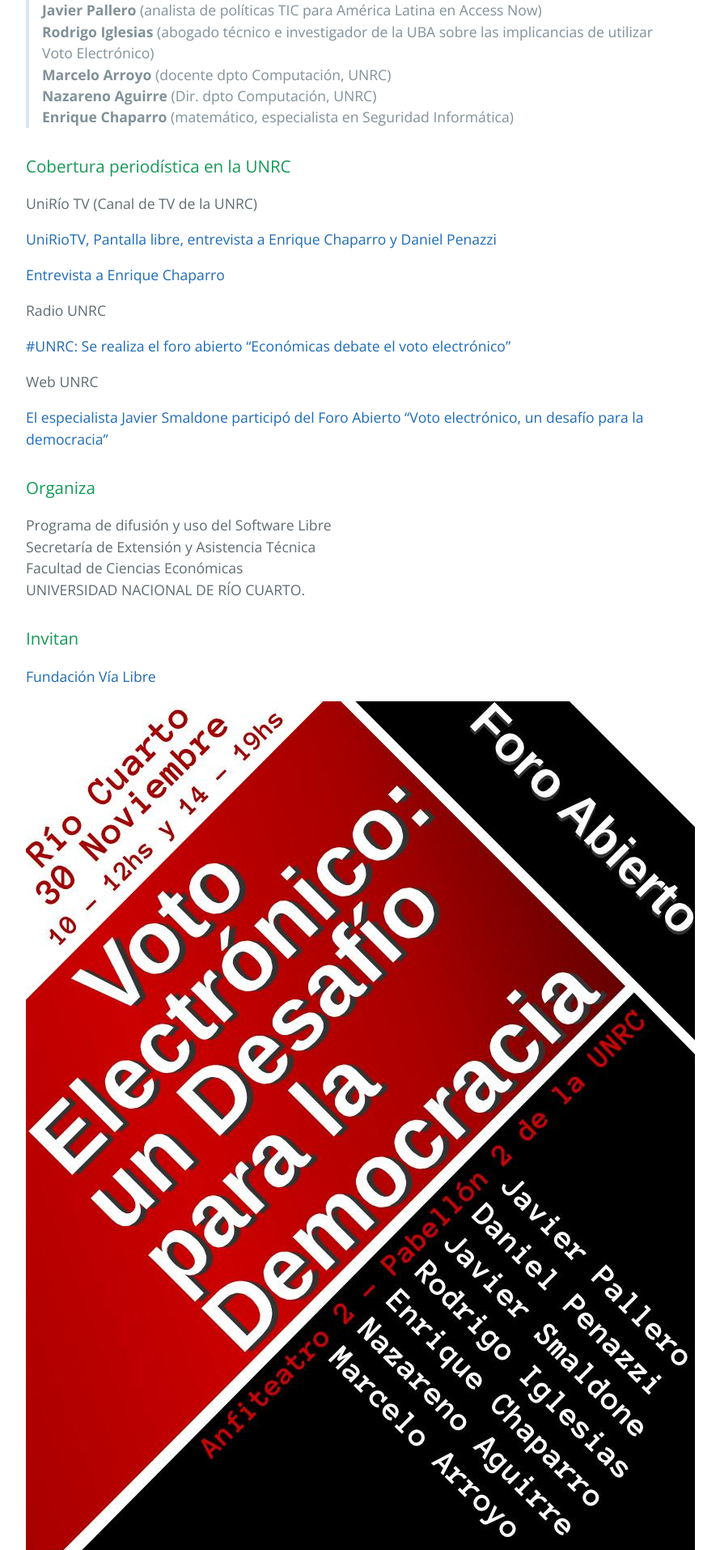
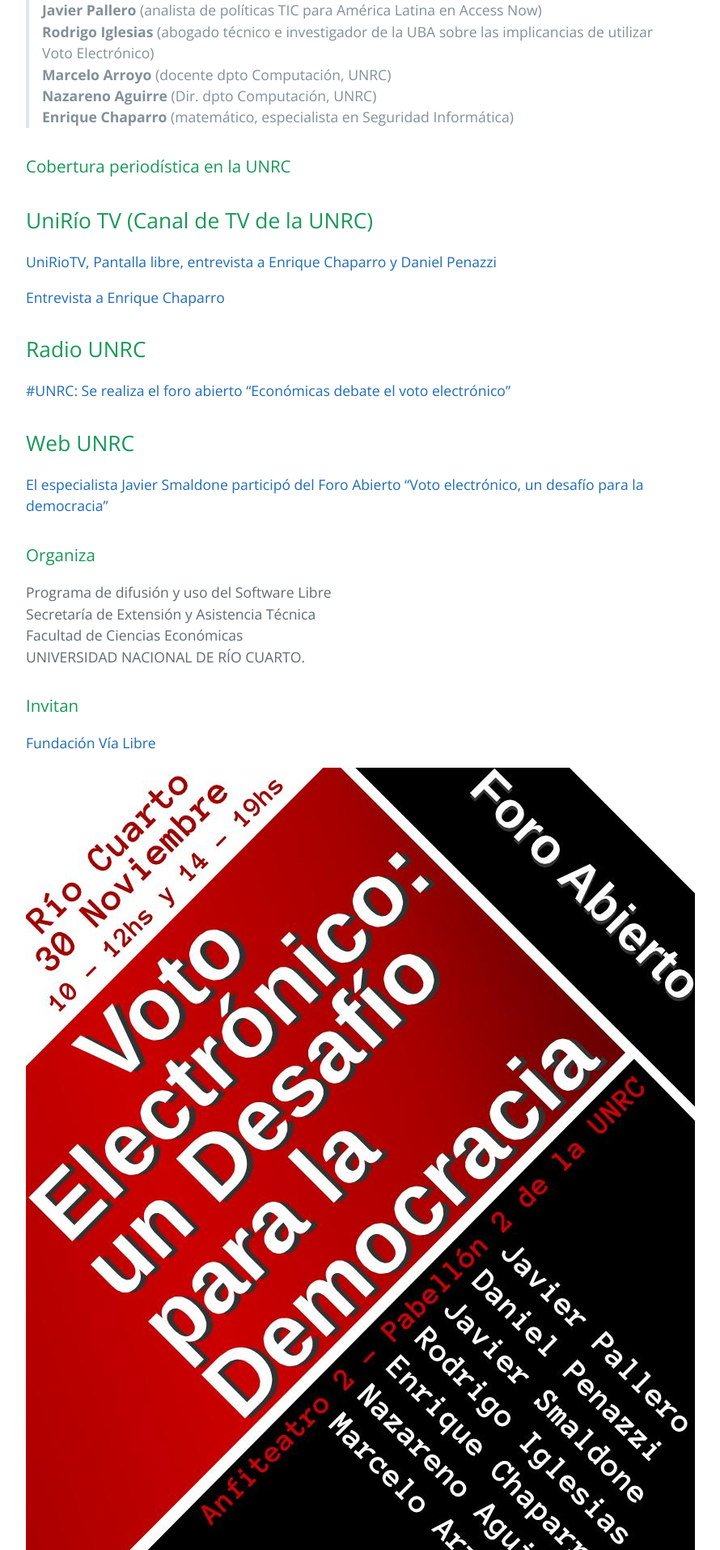
Before and after one commit to pewen/evoto, a Jekyll site: the page built from index.md, in a window 1280 px wide. Shown: the part 984-2898 px from the top of the page at 81% size, without its empty margins (192-1082 px from the left). Built offline with Jekyll 4.4.1, drawn with Linux system fonts in a browser that asks for light colours.

Commit message:
minor changes

```diff
--- a/index.md
+++ b/index.md
@@ -21,18 +21,18 @@ title: {{ site.name }}
 
 ### Cobertura periodística en la UNRC
 
-UniRío TV (Canal de TV de la UNRC)
+## UniRío TV (Canal de TV de la UNRC)
 
 [UniRioTV, Pantalla libre, entrevista a Enrique Chaparro y Daniel Penazzi](https://www.youtube.com/watch?v=OhYTRBVWfiE)
 
 [Entrevista a Enrique Chaparro](http://www.youtube.com/embed/WO82PoAczTc)
 
-Radio UNRC
+## Radio UNRC
 
 [#UNRC: Se realiza el foro abierto “Económicas debate el voto electrónico”](https://soundcloud.com/radiounrc/unrc-se-realiza-el-foro-abierto-economicas-debate-el-voto-electronico)
 
 
-Web UNRC
+## Web UNRC
 
 [El especialista Javier Smaldone participó del Foro Abierto “Voto electrónico, un desafío para la democracia”](https://www.unrc.edu.ar/unrc/n_comp.cdc?nota=30231)
 
```
Also changed, not shown: 1 other file.
